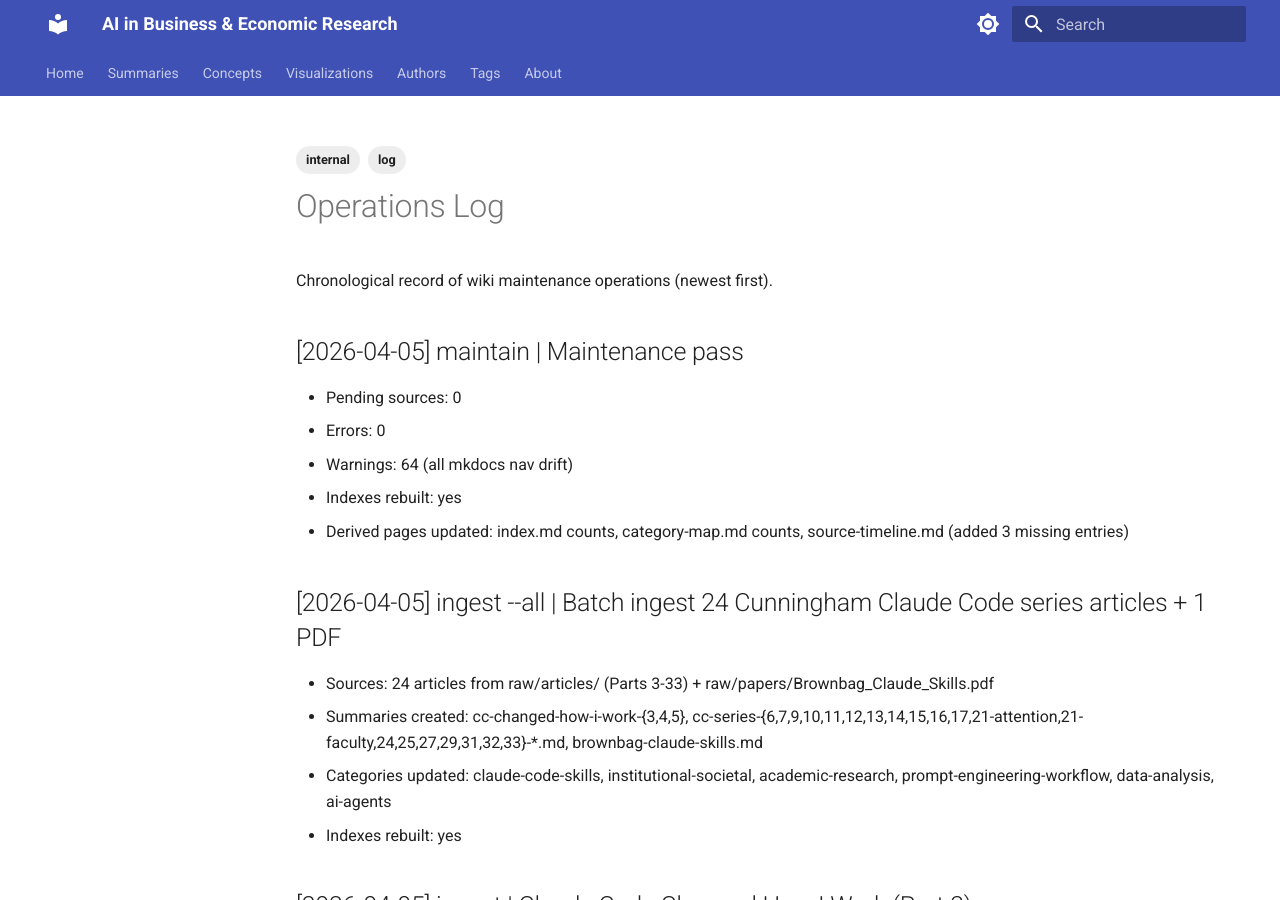
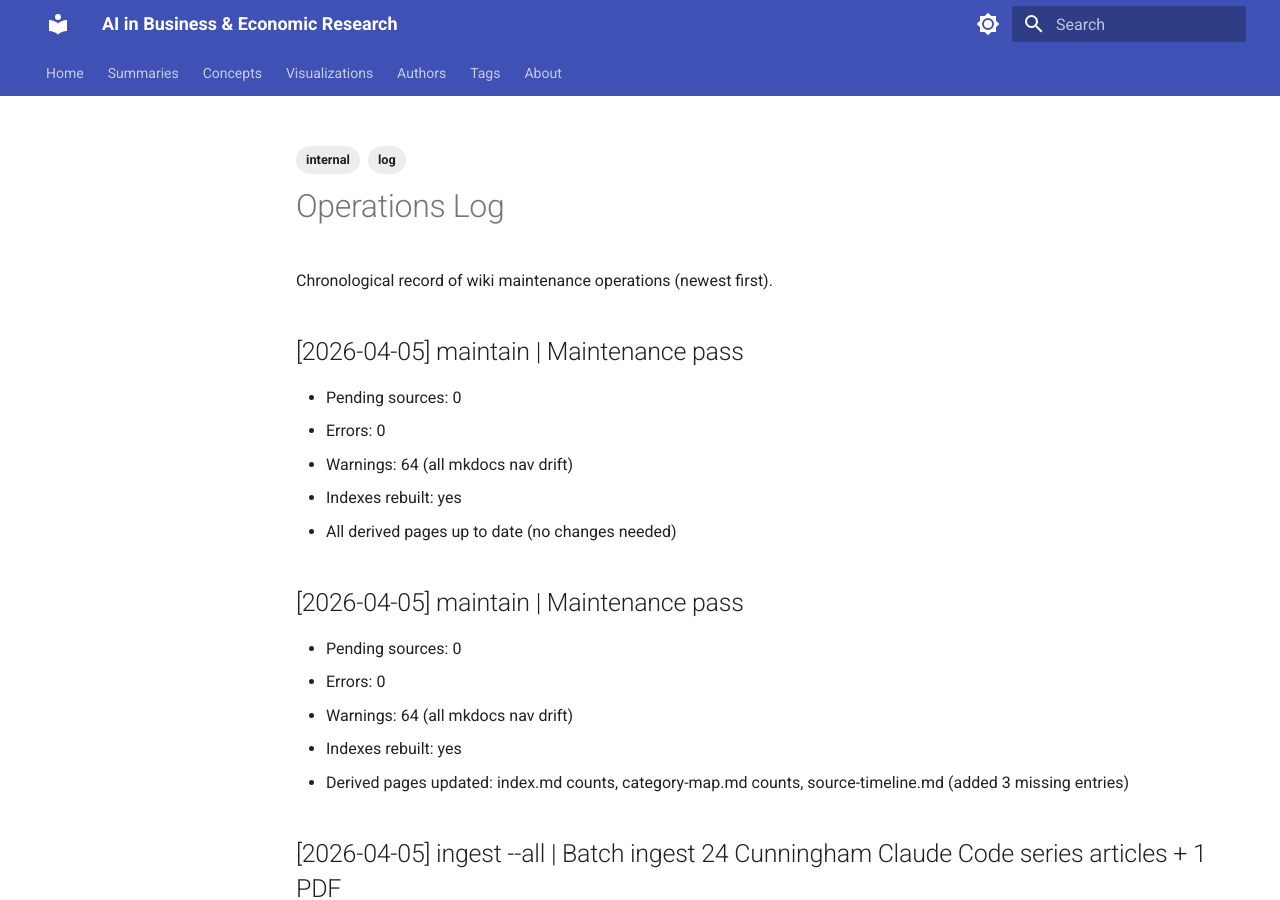
Before and after one commit to velikov-mihail/ai-econ-wiki, an MkDocs documentation site: the page built from wiki/log.md, in a window 1280 px wide and 900 px high. Built offline with MkDocs 1.6.1 and Material for MkDocs 9.7.7, drawn with Linux system fonts in a browser that asks for light colours.

Commit message:
Maintain: rebuild indexes, wiki healthy
Co-Authored-By: Claude Opus 4.6 (1M context) <noreply@anthropic.com>

```diff
--- a/wiki/log.md
+++ b/wiki/log.md
@@ -7,6 +7,13 @@ date_updated: 2026-04-05
 # Operations Log
 
 Chronological record of wiki maintenance operations (newest first).
+
+## [2026-04-05] maintain | Maintenance pass
+- Pending sources: 0
+- Errors: 0
+- Warnings: 64 (all mkdocs nav drift)
+- Indexes rebuilt: yes
+- All derived pages up to date (no changes needed)
 
 ## [2026-04-05] maintain | Maintenance pass
 - Pending sources: 0
```
